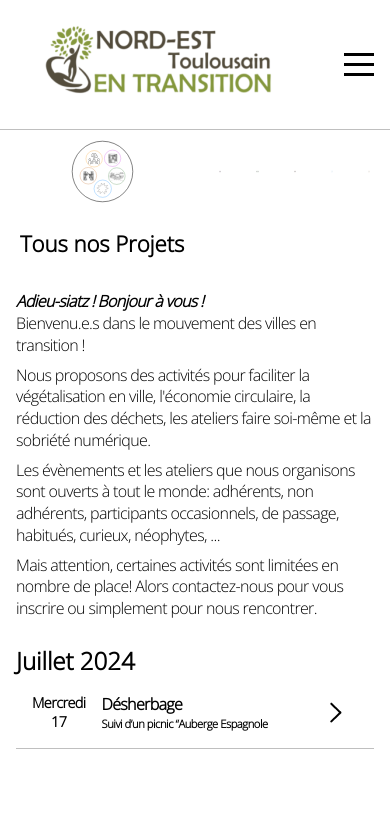
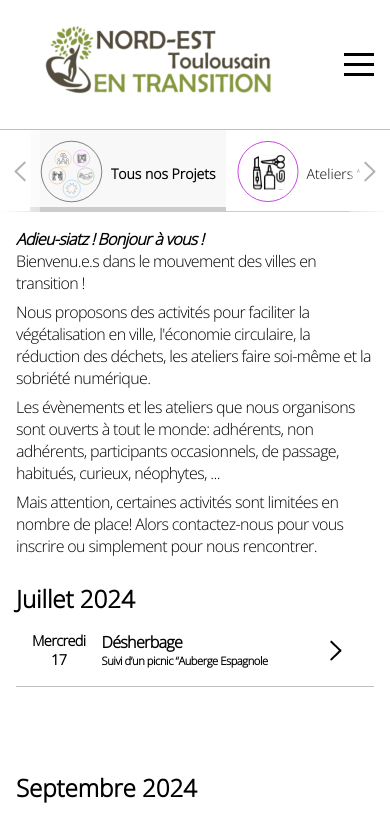
Before and after one commit to Soifouani/nett, a React (Vite) app: page / in a window 390 px wide. Shown: the top 821 px of the page. Built offline with nearby package versions, Linux system fonts and the light colour scheme; the HTML template or start-up script is replaced by a standard one.

Commit message:
finalisation de la première version du menu mobile

```diff
--- a/src/components/menu/Menu.tsx
+++ b/src/components/menu/Menu.tsx
@@ -1,13 +1,19 @@
-import {FC, ReactElement, useCallback, useState} from "react";
+import {FC, ReactElement, useCallback, useState, useRef} from "react";
 import "./menu.css";
 import {menus} from "../../data/Data.ts";
 import {Link} from "react-router-dom";
+import arrowIcon from "../../assets/icons/arrow-left.png";
+import { MENU_SCROLL_DISTANCE } from "../../utils/Constants.ts";
 
 interface MenuProps {
     onMenuSelect: (selectedMenuTitle: string) => void;
 }
 
+
 const Menu: FC<MenuProps> = ({ onMenuSelect }): ReactElement => {
+
+    const menuRef = useRef<HTMLElement>(null);
+
     const [openIndex, setOpenIndex] = useState<number>(0);
 
     const handleClick = useCallback(
@@ -19,8 +25,25 @@ const Menu: FC<MenuProps> = ({ onMenuSelect }): ReactElement => {
         [onMenuSelect]
     )
 
+    const scrollRight = () => {
+        menuRef?.current?.scrollBy({ left: MENU_SCROLL_DISTANCE, behavior: 'smooth' });
+    }
+
+    const  scrollLeft = () => {
+        menuRef?.current?.scrollBy({ left: -MENU_SCROLL_DISTANCE, behavior: 'smooth' });
+    }
+
     return (
-        <nav className={"menu"} role="navigation" aria-label="Main">
+        <div className={"menu-container"}>
+            <div className={"menu-prev"} onClick={scrollLeft}>
+                <img src={arrowIcon} />
+            </div>
+            <nav
+                ref={menuRef}
+                className={"menu"}
+                role="navigation"
+                aria-label="Main"
+            >
                 <ul>
                     {menus.map((menu, index) => {
                         return (
@@ -28,7 +51,7 @@ const Menu: FC<MenuProps> = ({ onMenuSelect }): ReactElement => {
                                 <Link
                                     to={menu.link}
                                     onClick={() => handleClick(index, menu.title)}
-                                className={`menu-item ${ openIndex === index ? 'selected' : 'no-selected'}`}
+                                    className={`menu-item ${openIndex === index ? 'selected' : 'no-selected'}`}
                                 >
                                 <span>
                                     <img src={menu.icon} alt={menu.title}/>
@@ -40,6 +63,10 @@ const Menu: FC<MenuProps> = ({ onMenuSelect }): ReactElement => {
                     })}
                 </ul>
             </nav>
+            <div className={"menu-next"} onClick={scrollRight}>
+                <img src={arrowIcon}/>
+            </div>
+        </div>
     );
 };
 
--- a/src/components/menu/menu.css
+++ b/src/components/menu/menu.css
@@ -4,9 +4,9 @@
     overflow-x: auto;
     display: flex;
     white-space: nowrap;
-    padding: 10px;
-    position: relative;
     scroll-snap-type: x mandatory;
+    position: sticky;
+    top: 130px;
 }
 
 .menu::-webkit-scrollbar {
@@ -20,12 +20,47 @@
 
 .menu ul {
     display: flex;
-    gap: 15px;
 }
 
 .menu ul li a {
     display: flex;
-    flex-direction: column;
+}
+
+.menu-container {
+    display: flex;
+    justify-content: space-between;
+    border-bottom: 1px solid #ccc;
+    padding: 0 30px;
+}
+
+.menu-container .menu-next,
+.menu-container .menu-prev{
+    width: 40px;
+    display: flex;
+    justify-content: center;
+    align-items: center;
+    position: absolute;
+    height: 100%;
+    z-index: 999;
+}
+
+.menu-container .menu-next img,
+.menu-container .menu-prev img {
+    opacity: .3;
+}
+
+
+.menu-container .menu-prev{
+    left: 0;
+    background: linear-gradient(to left, rgba(255, 255, 255, .4), rgba(255, 255, 255, 1));
+}
+
+.menu-container .menu-prev img {
+    transform: rotate(180deg);
+}
+.menu-container .menu-next {
+    right: 0;
+    background: linear-gradient(to right, rgba(255, 255, 255, .4), rgba(255, 255, 255));
 }
 
 .menu-item {
@@ -35,28 +70,32 @@
     font-size: 14px;
     flex: 0 0 auto;
     scroll-snap-align: center;
-    margin: 0 10px;
     transition: transform 0.3s ease;
+    min-width: 180px;
+    padding: 10px 10px 0;
 }
 
 .menu-item img {
     width: 63px;
     height: 63px;
+    max-inline-size: none;
 }
 
 .selected {
     display: block;
-    font-size: 1.375rem;
     font-weight: 700;
-    line-height: 1.87;
+    border-bottom: 4px solid #ccc;
+    background-color: rgba(220,220,220,0.2);
 }
 
-.no-selected .menu-title {
-    display: none;
-}
+@media (min-width: 769px) {
+    .menu-container {
+        width: 350px;
+        display: block;
+        padding: 0;
+        border: none;
+    }
 
-
-@media (min-width: 769px) {
     .menu {
         width: 350px;
         height: 100vh;
@@ -66,6 +105,7 @@
         white-space: normal;
         display: block;
     }
+
 
     .menu ul {
         display: block;
@@ -102,5 +142,13 @@
         font-weight: 700;
         line-height: 1.87;
         box-shadow: 4px 4px 10px rgba(0, 0, 0, 0.5);
+        border: none;
+        background-color: transparent;
+        margin: 8px 0;
+    }
+
+    .menu-container .menu-next,
+    .menu-container .menu-prev{
+        display: none;
     }
 }
```
Lines whose indentation alone changed are shown as unchanged.
